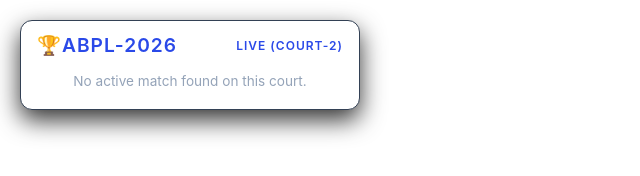
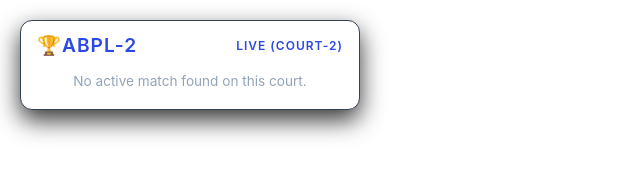
Before and after one commit to dipakprogrammer/score_app, a plain HTML site: page court2_overlay.html in a window 1280 px wide. Shown: the full height of the page, 0-640 px from the left. Drawn offline with Linux system fonts and the light colour scheme; no server answers.

Commit message:
Update tournament logo text in court overlay

```diff
--- a/court2_overlay.html
+++ b/court2_overlay.html
@@ -156,7 +156,7 @@
     <div class="tv-overlay-box">
         <div class="court-badge">
             <div class="tourney-logo-container">
-                <div id="tourney-logo-wrapper" style="font-size: 1.2rem;">🏆ABPL-2026</div>
+                <div id="tourney-logo-wrapper" style="font-size: 1.2rem;">🏆ABPL-2</div>
             </div>
             <span id="match-status-tag" style="color:var(--accent-green); font-weight:600;">Live (Court-2)</span>
         </div>
```
